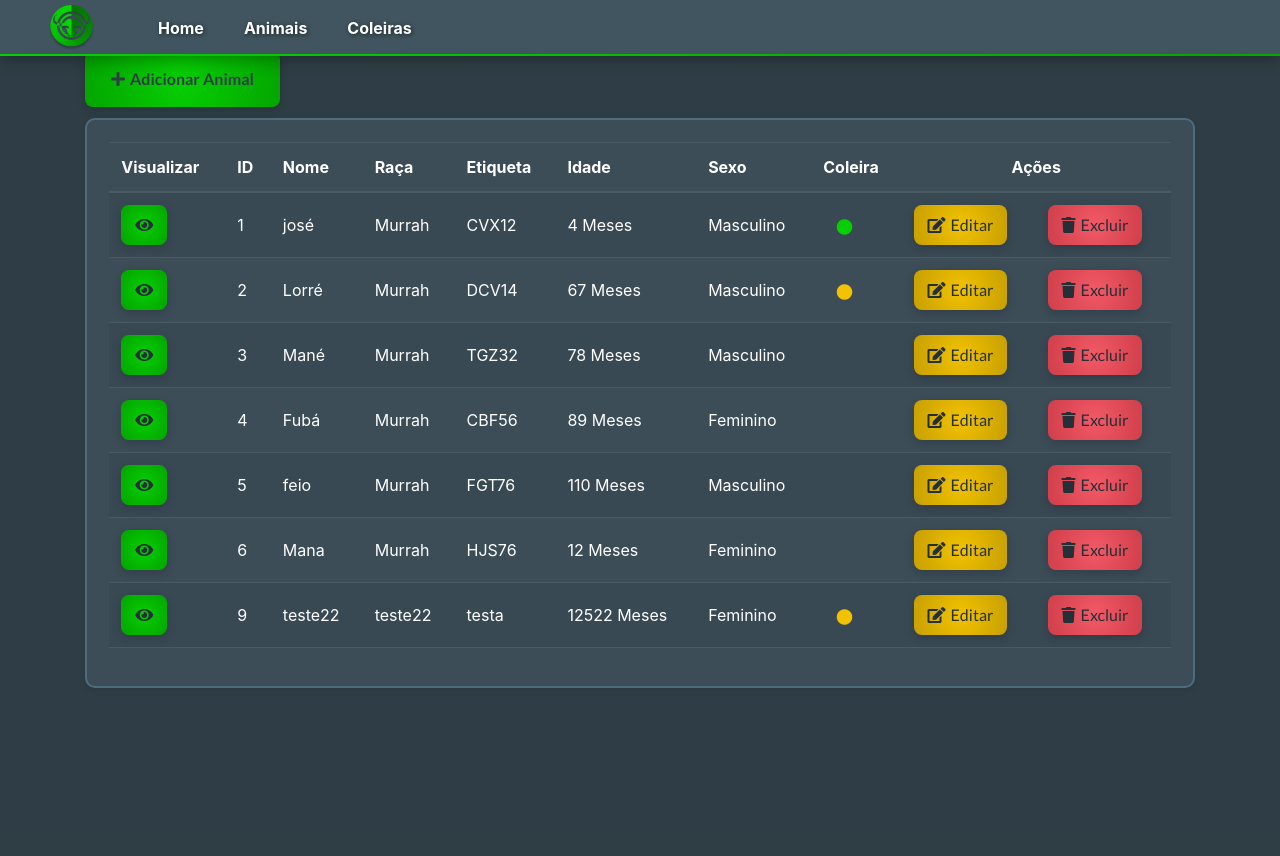
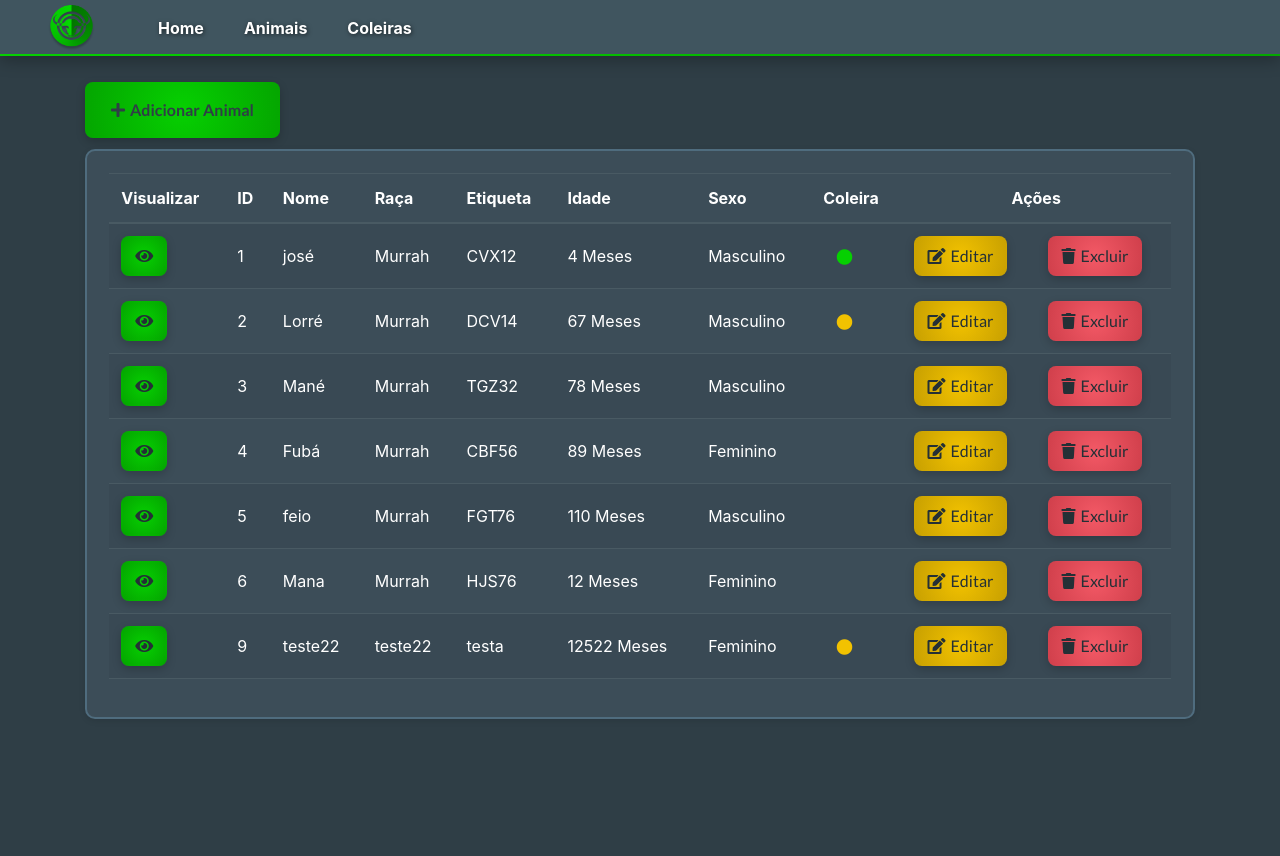
Before and after one commit to bubatag/crud-express, a Node server app: page /animais in a window 1280 px wide. Before the commit the page ends 688 px from the top, so only its background shows below. Run offline with Node 20, Linux system fonts and the light colour scheme; data comes from the database, SQL or seed files in the repository; some libraries are stand-ins or nearby versions.

Commit message:
fix: conserta position das tabelas principais

```diff
--- a/public/css/charts.css
+++ b/public/css/charts.css
@@ -1,7 +1,6 @@
 .container {
-  padding: 15px !important;
-  margin-top: -20px;
-  width: 1200px;
+  padding: 2%;
+  width: 100%;
   display: flex;
   flex-direction: column;
   align-items: center;
```
